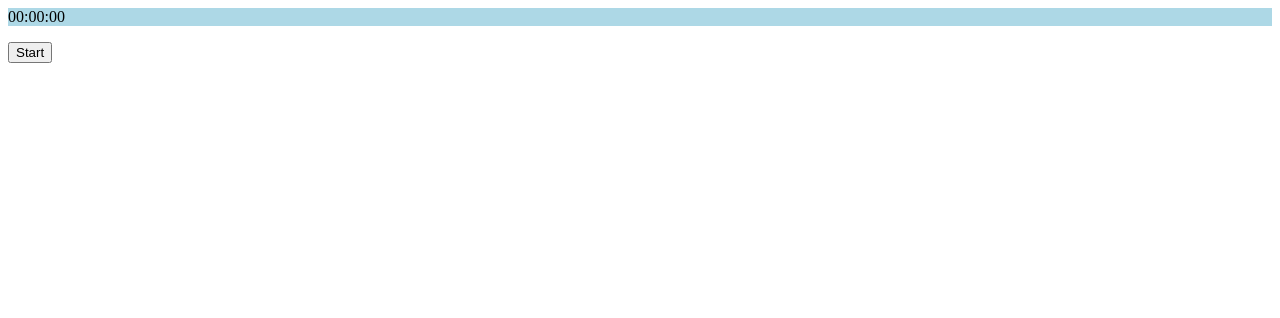
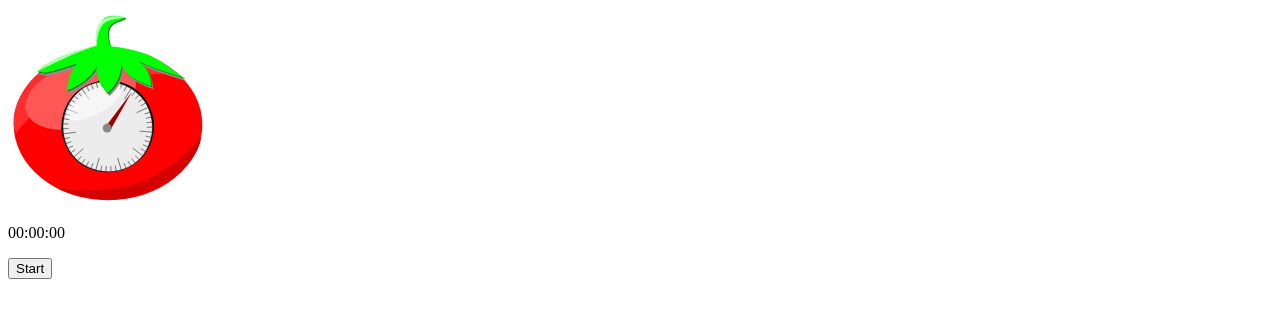
Before and after one commit to beothorn/pomodorinho, a plain HTML site: page index.html in a window 1280 px wide. Drawn offline with Linux system fonts and the light colour scheme.

Commit message:
Adicionando icone animado

```diff
--- a/index.html
+++ b/index.html
@@ -81,14 +81,15 @@
 
 
  #foo{
-	 background-color: lightblue;
+	 width:200px;
 }
 
     </style>
 
 	</head>
 <body>
-	<div id="foo"><p><span id="timer">00:00:00</span></p></div>
+	<div id="foo"><img src="icon.svg"></img></div>
+	<p><span id="timer">00:00:00</span></p>
     <button id="timer-state">Start</button>
 <script>
 
```
